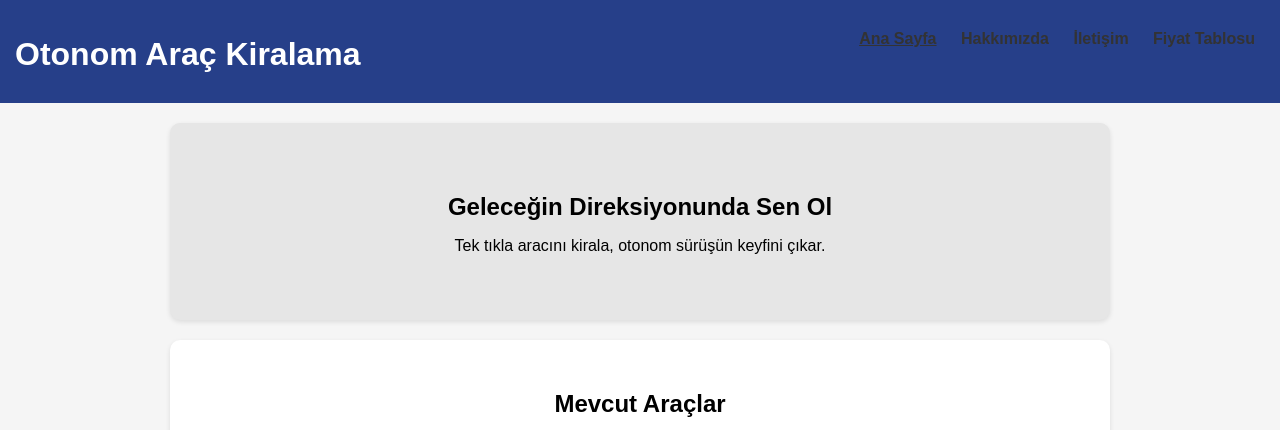
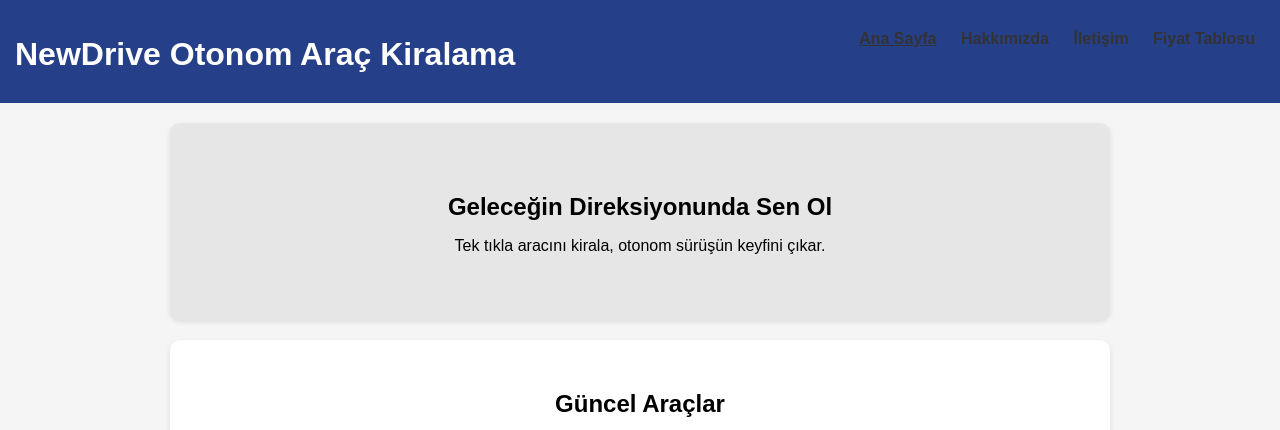
Before and after one commit to melek884/smallcity, a plain HTML site: page index.html in a window 1280 px wide. Shown: the top 430 px of the page. Drawn offline with Linux system fonts and the light colour scheme.

Commit message:
Update index.html

```diff
--- a/index.html
+++ b/index.html
@@ -3,13 +3,13 @@
 <head>
   <meta charset="UTF-8">
   <meta name="viewport" content="width=device-width, initial-scale=1.0">
-  <title>Otonom Araç Kiralama</title>
+  <title>NewDrive Otonom Araç Kiralama</title>
   <link rel="stylesheet" href="style.css">
 </head>
 <body>
 
 <header>
-  <h1>Otonom Araç Kiralama</h1>
+  <h1>NewDrive Otonom Araç Kiralama</h1>
   <nav>
     <a href="index.html" class="active" >Ana Sayfa</a>
     <a href="hakkimizda/hakkimizda.html">Hakkımızda</a>
@@ -24,7 +24,7 @@
 </section>
 
 <section id="araclar">
-  <h2>Mevcut Araçlar</h2>
+  <h2>Güncel Araçlar</h2>
   <div class="car-list">
 
     <!-- Mercedes -->
@@ -343,7 +343,7 @@
 </div>
 
 <footer>
-  <p>© 2025 Otonom Araç Kiralama | Öğrenci Projesi</p>
+  <p>© 2025 NewDrive Otonom Araç Kiralama | Öğrenci Projesi</p>
 </footer>
 
 </body>
```
